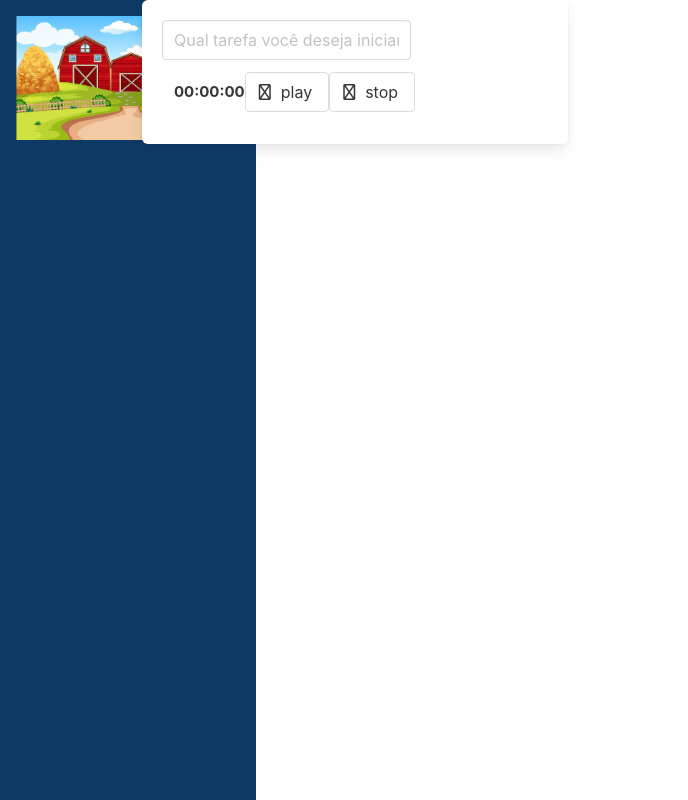
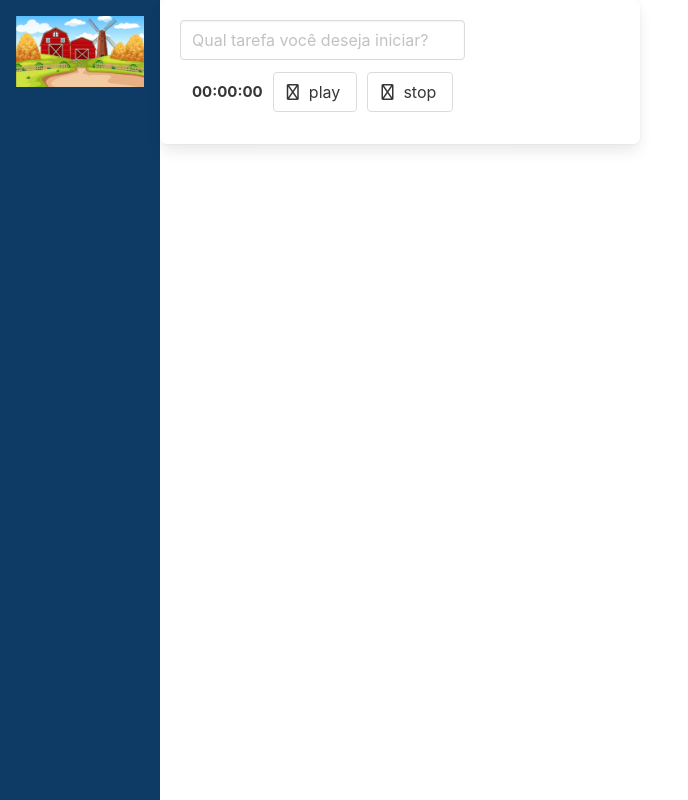
Before and after one commit to georgia-rocha/tracker, a Vue app: page / in a window 1280 px wide. Shown: the whole page, without its empty margins (0-688 px from the left). Built offline with nearby package versions, Linux system fonts and the light colour scheme.

Commit message:
fix: ajusta width do header

```diff
--- a/src/components/BarraLateral.vue
+++ b/src/components/BarraLateral.vue
@@ -17,7 +17,7 @@ export default defineComponent({
 <style scoped>
 header {
   background: #0d3b66;
-  width: 20vw;
+  width: 100%;
   height: 100vh;
   padding: 1rem;
 }
```
